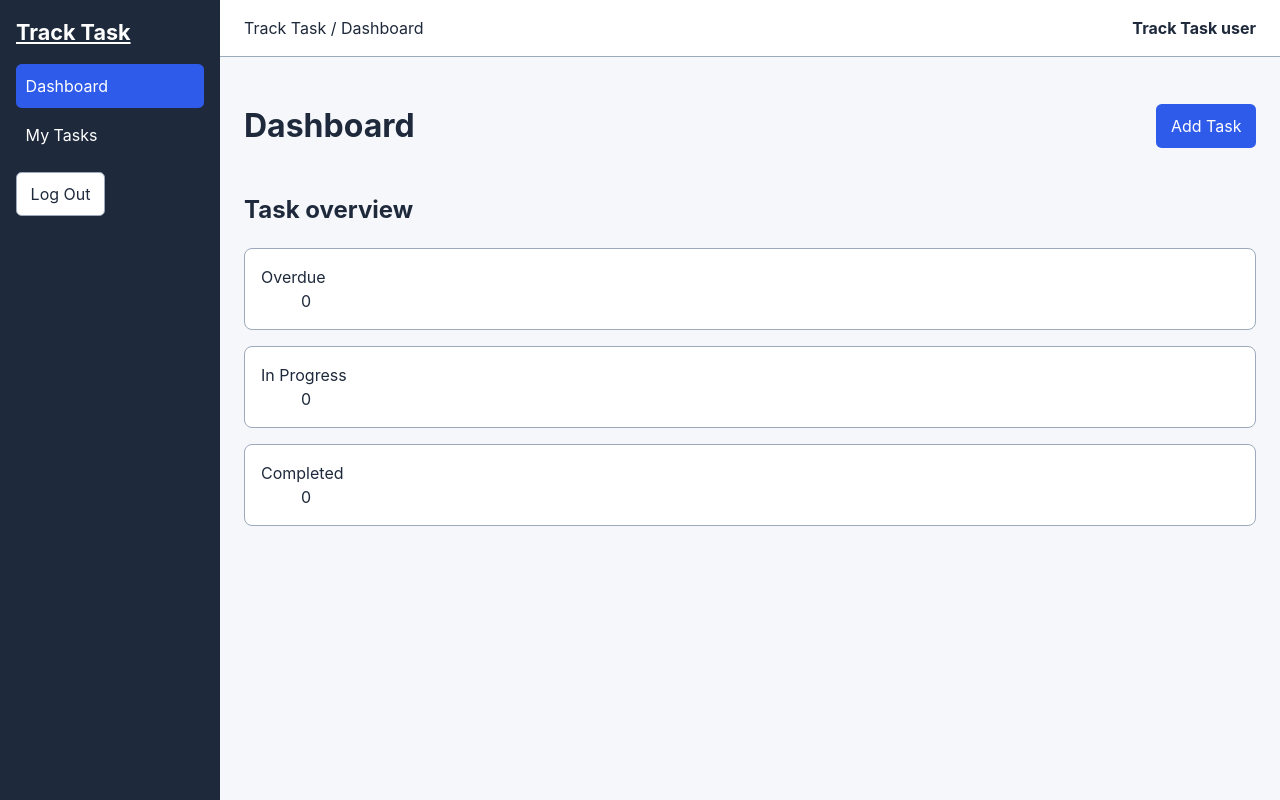
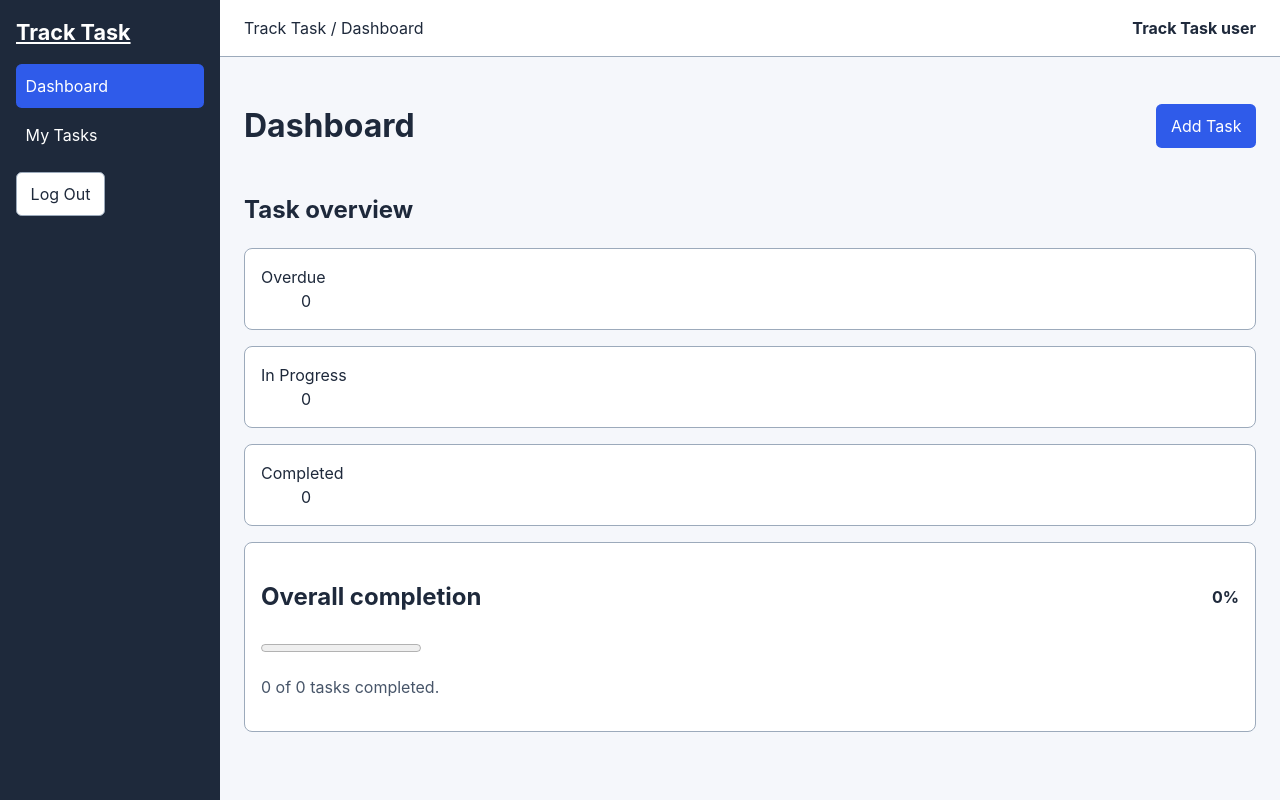
Before and after one commit to ASheidu/track_tasks_systems, a PHP site: page /Track_Task_M3_Rohit/public/dashboard.php in a window 1280 px wide. Run offline with PHP 8.4, Linux system fonts and the light colour scheme; the visitor is signed in with stand-in values (Sample User, id 1); data that the repository does not hold is empty.

Commit message:
Show Dashboard completion with a labeled progress bar

```diff
--- a/Track_Task_M3_Rohit/public/dashboard.php
+++ b/Track_Task_M3_Rohit/public/dashboard.php
@@ -54,4 +54,18 @@ require __DIR__ . '/../includes/workspace.php';
         </div>
     </dl>
 </section>
+<section class="panel dashboard-progress" aria-labelledby="completion-title">
+    <div class="row split">
+        <h2 id="completion-title">Overall completion</h2>
+        <strong><?= $percent ?>%</strong>
+    </div>
+
+    <progress aria-labelledby="completion-title" max="100" value="<?= $percent ?>">
+        <?= $percent ?>%
+    </progress>
+
+    <p class="muted">
+        <?= $completed ?> of <?= $total ?> <?= $total === 1 ? 'task' : 'tasks' ?> completed.
+    </p>
+</section>
 <?php require __DIR__ . '/../includes/workspace-end.php'; ?>
```
